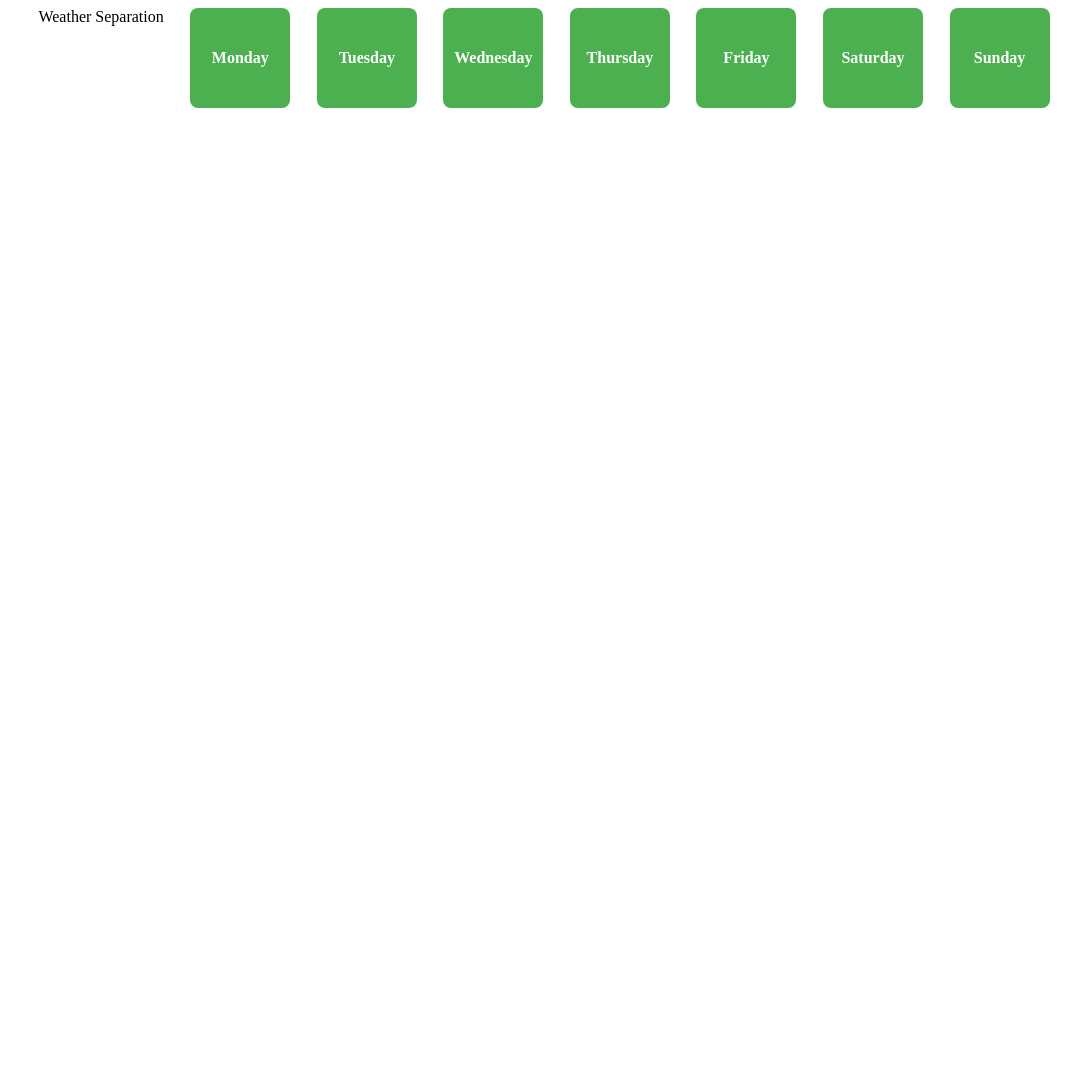
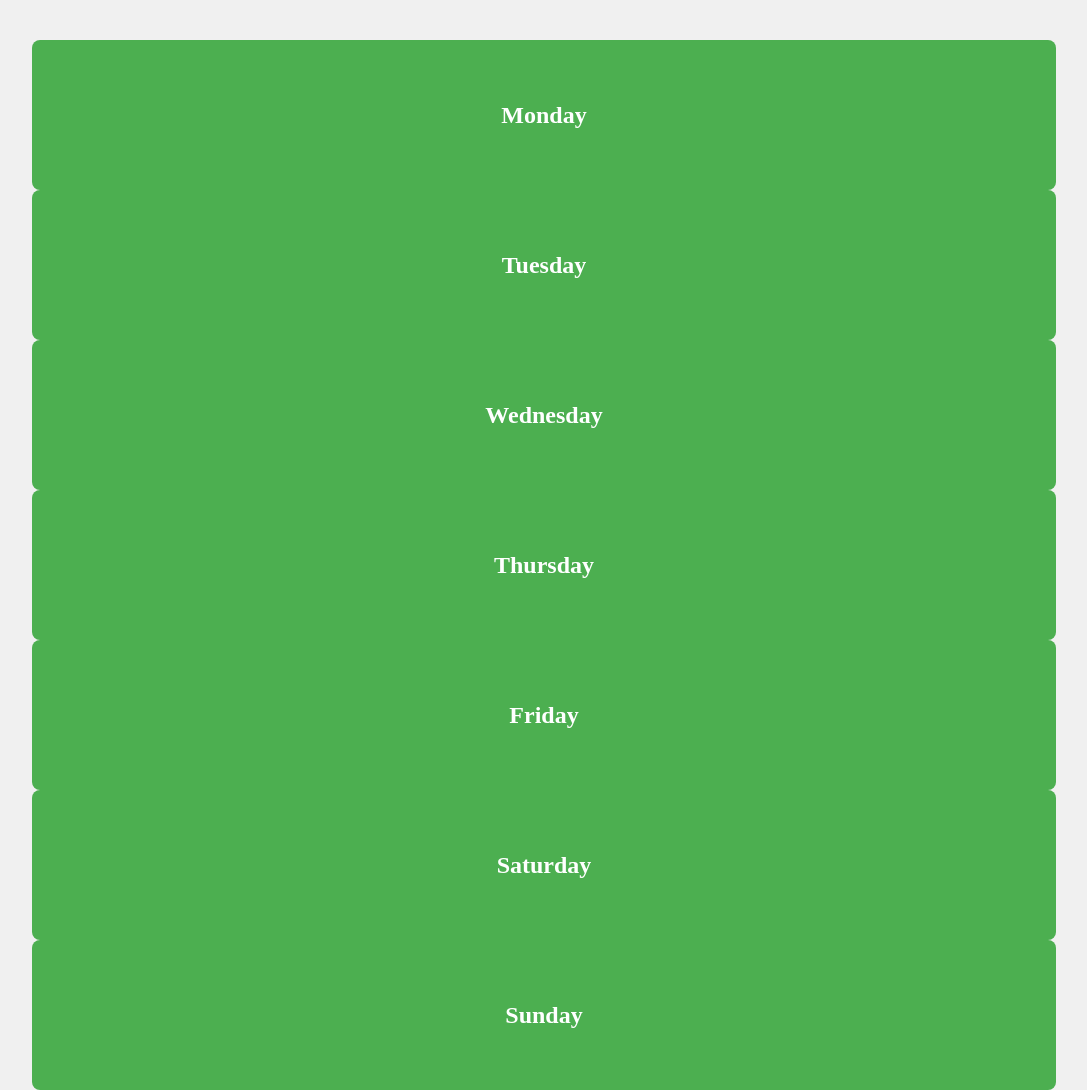
Before and after one commit to dlovric/Weather-Application, a plain HTML site: page index.html in a window 1280 px wide. Shown: the whole page, without its empty margins (96-1183 px from the left). Before the commit the page ends 800 px from the top, so only its background shows below. Drawn offline with Linux system fonts and the light colour scheme.

Commit message:
Changed html properties

```diff
--- a/index.html
+++ b/index.html
@@ -5,27 +5,35 @@
         <meta name="viewport" content="width=device-width,initial-scale=1.0">
         <title> Days of the week </title>
         <style>
+            body {
+                margin: 0;
+                height: 100vh; /* Full screen height */
+                display: flex;
+                justify-content: center;
+                align-items: center; /* Centers everything vertically */
+                background-color: #f0f0f0; /* Light background color */
+            }
             .container {
                 display: flex; /* This will align the boxes horizontally */
+                flex-direction: column; /* Align the boxes vertically */
                 justify-content: space-between; /* This ensures the boxes are spaced equally */
-                width: 80%; /* Adjusts the width of the container */
-                margin: 0 auto; /* Centers the container */
+                height: 90%; /* Take up most of the screen height */
+                width: 80%; /* Take up most of the screen width */
             }
             .box {
-                width: 100px; /* Each box has a fixed width */
-                height: 100px; /* Fixed height */
                 background-color: #4CAF50; /* A nice green color */
-                display: flex;
-                align-items: center; /* Centers the text vertically */
-                justify-content: center; /* Centers the text horizontally */
                 color: white;
                 font-weight: bold;
                 border-radius: 8px; /* Rounds the corners of the boxes */
+                text-align: center;
+                line-height: 150px; /* Vertically centers text */
+                height: 150px; /* Makes them tall rectangles */
+                font-size: 24px; /* Increases font size */
             }
         </style>
     </head>
     <body>
-        <div class="container">Weather Separation
+        <div class="container">
             <div class="box">Monday</div>
             <div class="box">Tuesday</div>
             <div class="box">Wednesday</div>
```
